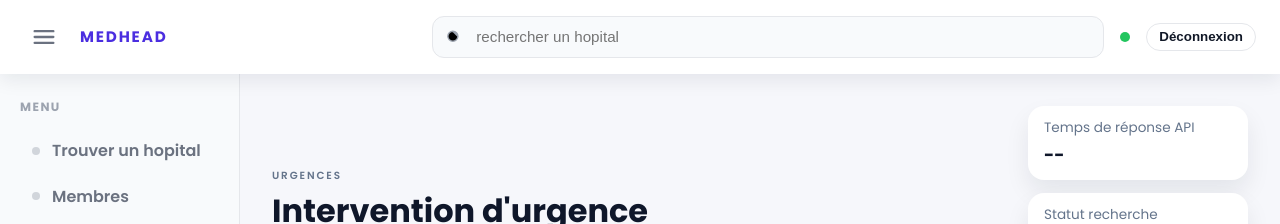
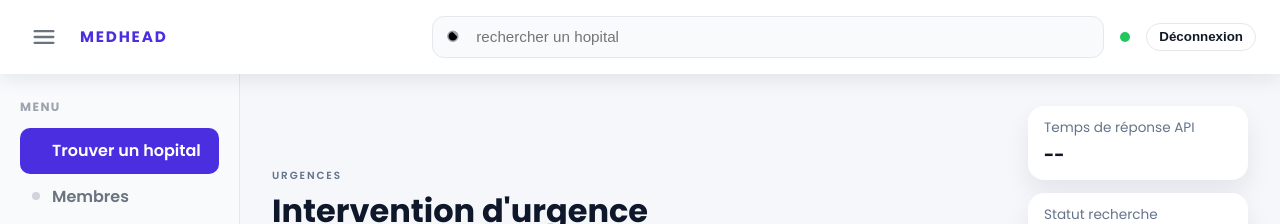
Before and after one commit to Kaypsy/medhead-front-poc, an Angular app: page /emergency in a window 1280 px wide. Shown: the top 224 px of the page. Built offline with nearby package versions, Linux system fonts and the light colour scheme; no server answers.

Commit message:
Coorection active link

```diff
--- a/src/app/features/emergency/emergency-search.component.ts
+++ b/src/app/features/emergency/emergency-search.component.ts
@@ -67,12 +67,11 @@ export class EmergencySearchComponent implements OnInit {
   });
 
   readonly mainLinks = [
-     { label: 'Trouver un hopital', href: '/emergency' },
+    { label: 'Trouver un hopital', href: '/emergency', active: true, accent: 'purple' },
     { label: 'Membres', href: '/members' },
     { label: 'Groupe de spécialités', href: '/specialties-groups' },
     { label: 'Spécialités', href: '/specialties' },
-    { label: 'Hopitaux', href: '/hospitals' },
-    //{ label: 'Urgences', href: '/emergency', active: true, accent: 'purple' }
+    { label: 'Hopitaux', href: '/hospitals' }
   ];
 
   constructor() {
--- a/src/app/shared/components/sidebar/sidebar.component.html
+++ b/src/app/shared/components/sidebar/sidebar.component.html
@@ -3,7 +3,14 @@
     <p class="sidebar-heading">Menu</p>
     <nav>
       @for (link of mainLinks; track link.label) {
-        <a class="sidebar-link" [class.active]="link.active" [href]="link.href" [attr.aria-current]="link.active ? 'page' : null">
+        <a
+          class="sidebar-link"
+          [routerLink]="link.href"
+          routerLinkActive="active"
+          [routerLinkActiveOptions]="{ exact: true }"
+          #rla="routerLinkActive"
+          [attr.aria-current]="rla.isActive ? 'page' : null"
+        >
           <span class="icon-dot" [ngClass]="link.accent"></span>
           {{ link.label }}
         </a>
--- a/src/app/shared/components/sidebar/sidebar.component.ts
+++ b/src/app/shared/components/sidebar/sidebar.component.ts
@@ -1,5 +1,6 @@
 import { ChangeDetectionStrategy, Component, Input } from '@angular/core';
 import { CommonModule } from '@angular/common';
+import { RouterModule } from '@angular/router';
 
 type SidebarLink = {
   label: string;
@@ -11,7 +12,7 @@ type SidebarLink = {
 @Component({
   selector: 'app-sidebar',
   standalone: true,
-  imports: [CommonModule],
+  imports: [CommonModule, RouterModule],
   templateUrl: './sidebar.component.html',
   styleUrl: './sidebar.component.scss',
   changeDetection: ChangeDetectionStrategy.OnPush
```
